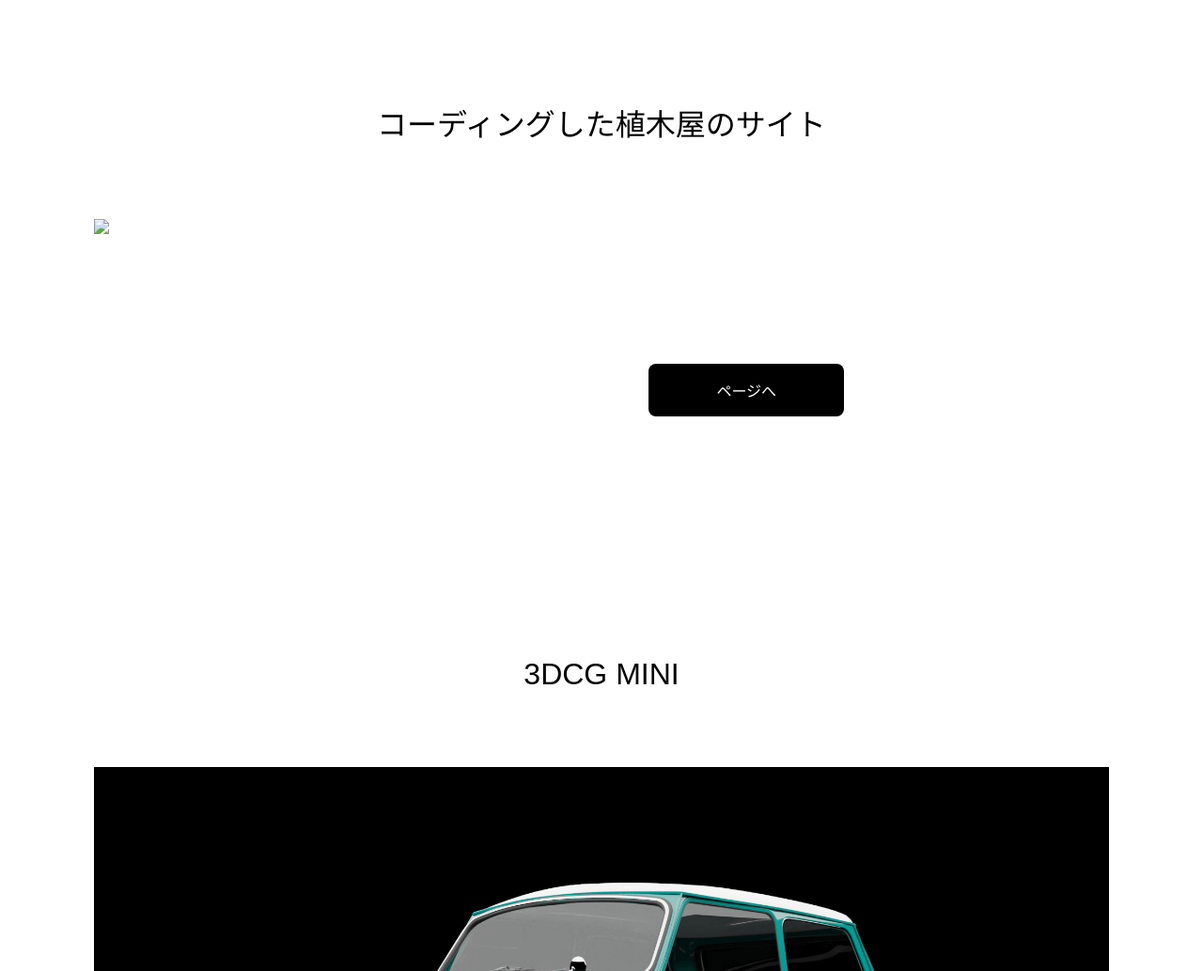
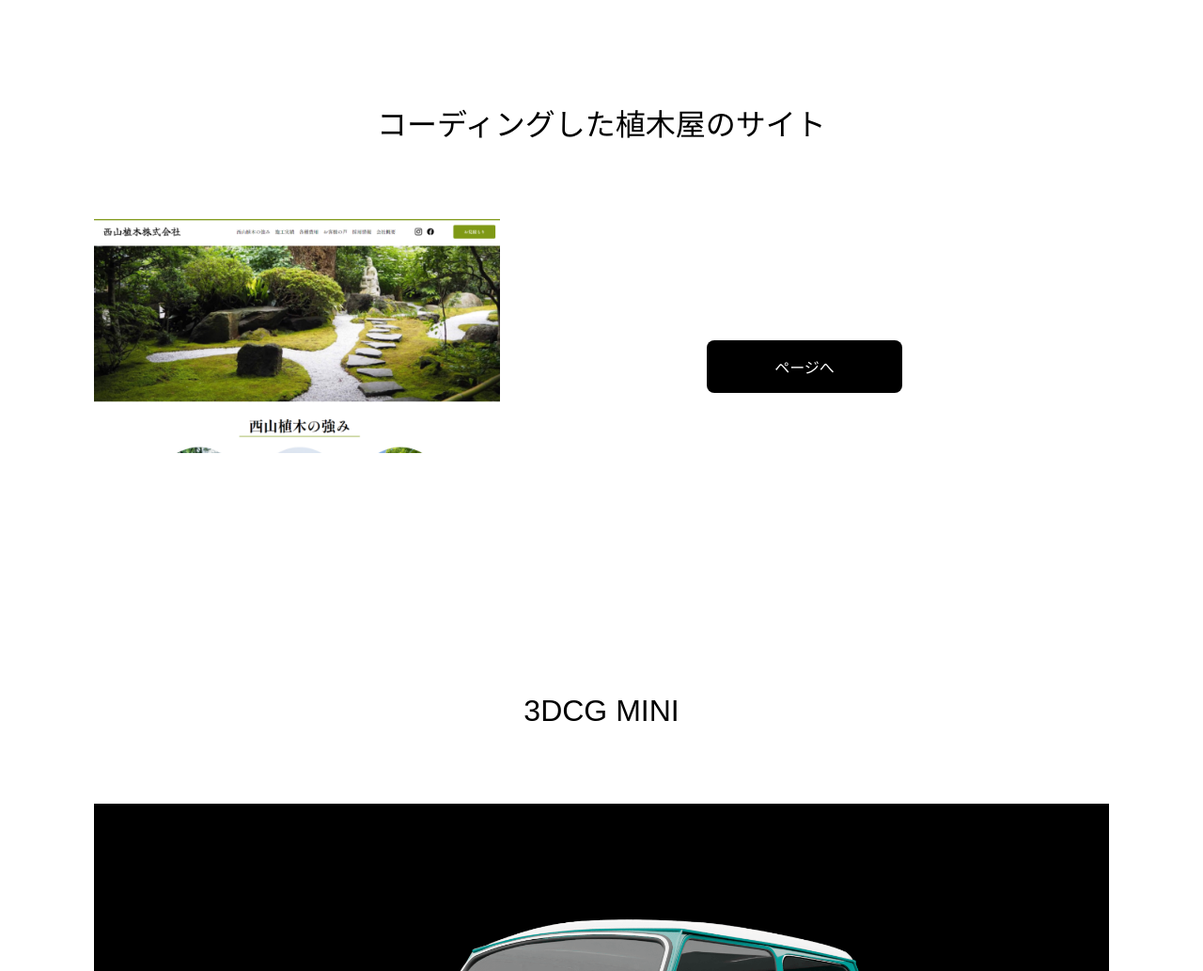
Before and after one commit to i2124067/vol15, a plain HTML site: page index.html in a window 1280 px wide. Shown: the part 4353-5386 px from the top of the page at 94% size. Drawn offline with Linux system fonts and the light colour scheme; a web font is replaced by a local one.

Commit message:
Update index.html

```diff
--- a/index.html
+++ b/index.html
@@ -69,7 +69,7 @@
         <div class="coding-con">
             <h3 id="coding">コーディングした植木屋のサイト</h3>
             <div class="coding-list">
-                <img class="coding-img" src="./img/_H__web_vol13_index 1.png">
+                <img class="coding-img" src="./img/vol13.png">
                 <div class="coding-tag">
                     <a href="https://i2124067.github.io/vol12/" target="_blank">ページへ</a>
                 </div>
```
